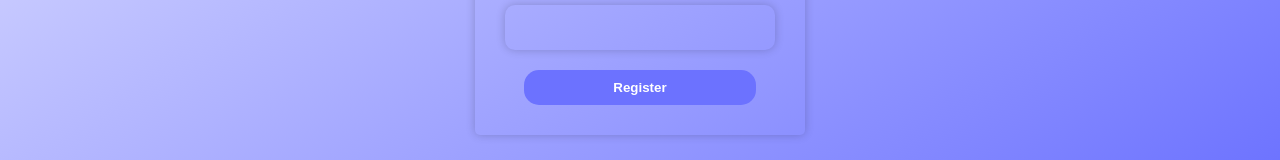
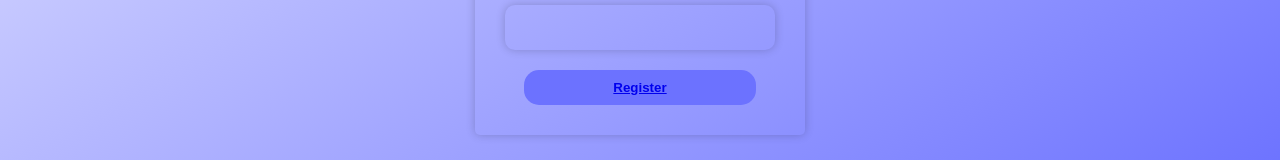
Before and after one commit to AidanBagh/TI-System, a React (Create React App) app: page /signup in a window 1280 px wide. Shown: the part 621-781 px from the top of the page. Built offline with nearby package versions, Linux system fonts and the light colour scheme.

Commit message:
Update Login.js

```diff
--- a/src/components/Login/Login.js
+++ b/src/components/Login/Login.js
@@ -30,7 +30,7 @@ const Signup = () => {
       <label htmlFor="password">Password</label>
       <input type="text" id="password" name="password" required className="inputOne" />
 
-      <button className="register-btn">Register</button>
+      <button className="register-btn"><Link to="/">Register</Link></button>
     </div>
     </div>
   );
@@ -48,7 +48,7 @@ const Login = () => {
       <label htmlFor="loginPassword">Password</label>
       <input type="text" id="loginPassword" name="loginPassword" required className="inputOne" />
       <p>Not a member? <Link to="/signup">Sign up here</Link></p>
-      <button className="register-btn">Login</button>
+      <button className="register-btn"><Link to="/">Login</Link></button>
     </div>
     </div>
   );
```
